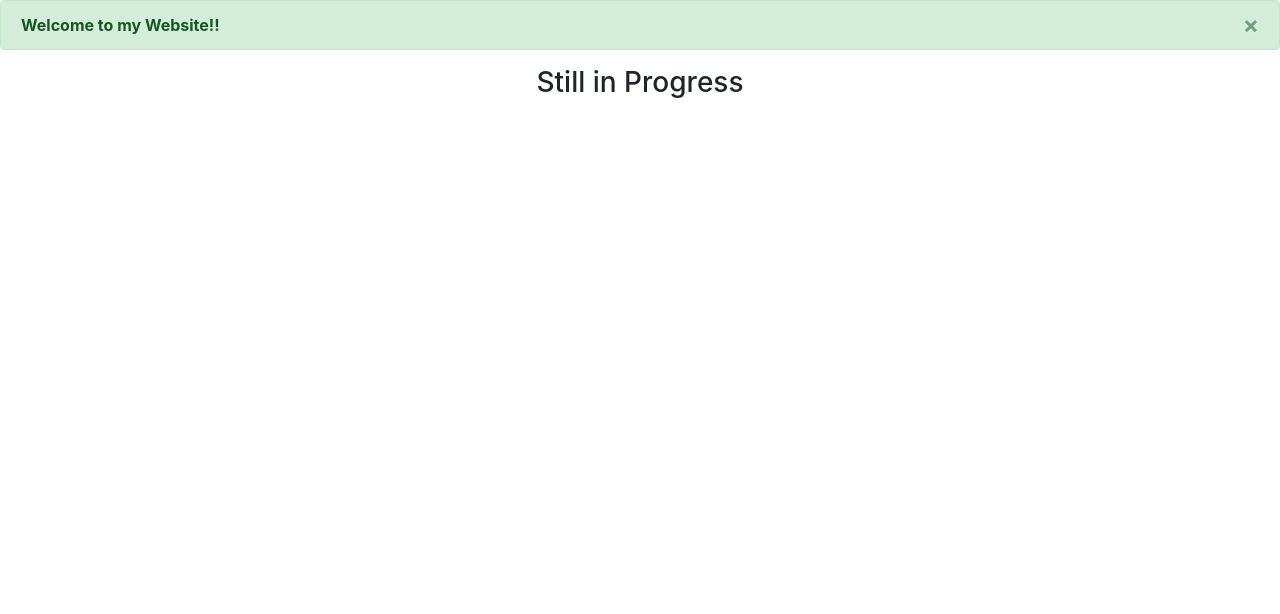
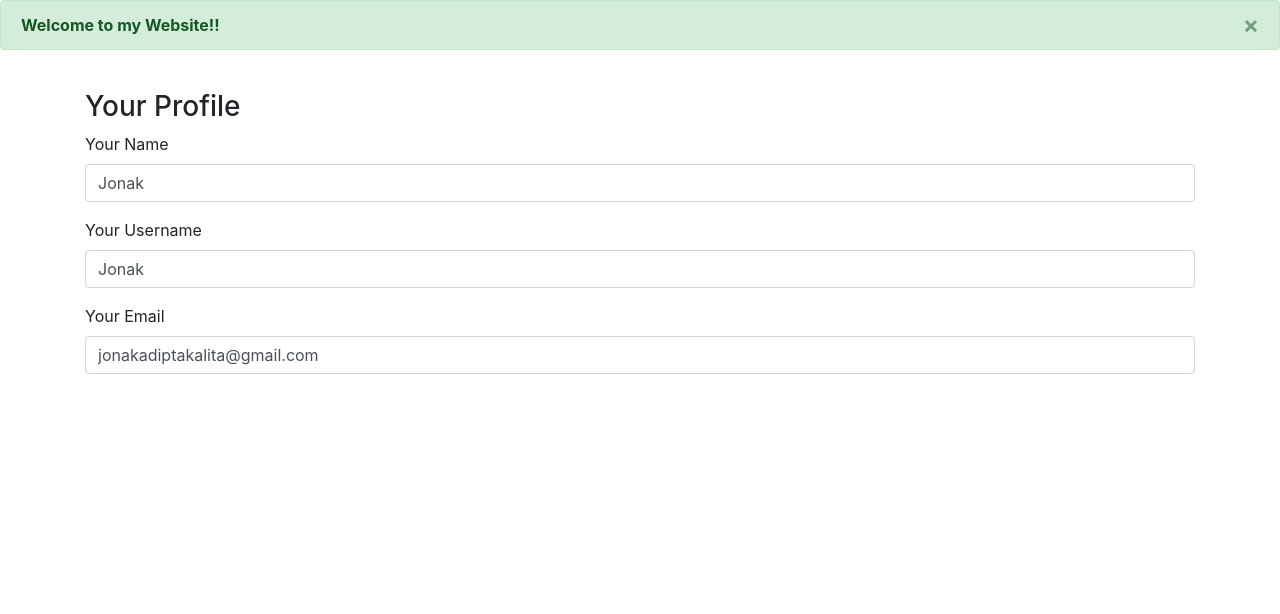
Before and after one commit to Jonak-Adipta-Kalita/JAK-Website, a Django app: page /my_account/ in a window 1280 px wide. Shown: the part 56-670 px from the top of the page. Run offline with Django 3.2, Linux system fonts and the light colour scheme; a user stored in the database is signed in; some libraries are stand-ins or nearby versions.

Commit message:
Completed My Account Page!!

```diff
--- a/templates/my_account.html
+++ b/templates/my_account.html
@@ -15,5 +15,22 @@
 </li>
 {% endblock %}
 {% block body %}
-<center><h3>Still in Progress</h3></center>
+<br />
+<div class="container">
+	<h3>Your Profile</h3>
+	<form>
+		<div class="form-group">
+			<label for="my_accountName">Your Name</label>
+			<input type="text" class="form-control" id="my_accountName" value="{{user.first_name}}" aria-describedby="nameHelp" placeholder="Enter your Name">
+		</div>
+		<div class="form-group">
+			<label for="my_accountUsername">Your Username</label>
+			<input type="text" class="form-control" id="my_accountUsername" value="{{user.username}}" aria-describedby="usernameHelp" placeholder="Enter your Username">
+		</div>
+		<div class="form-group">
+			<label for="my_accountEmail1">Your Email</label>
+			<input type="email" class="form-control" id="my_accountEmail1" value="{{user.email}}" aria-describedby="emailHelp" placeholder="Enter your Email">
+		</div>
+	</form>
+</div>
 {% endblock %}
```
